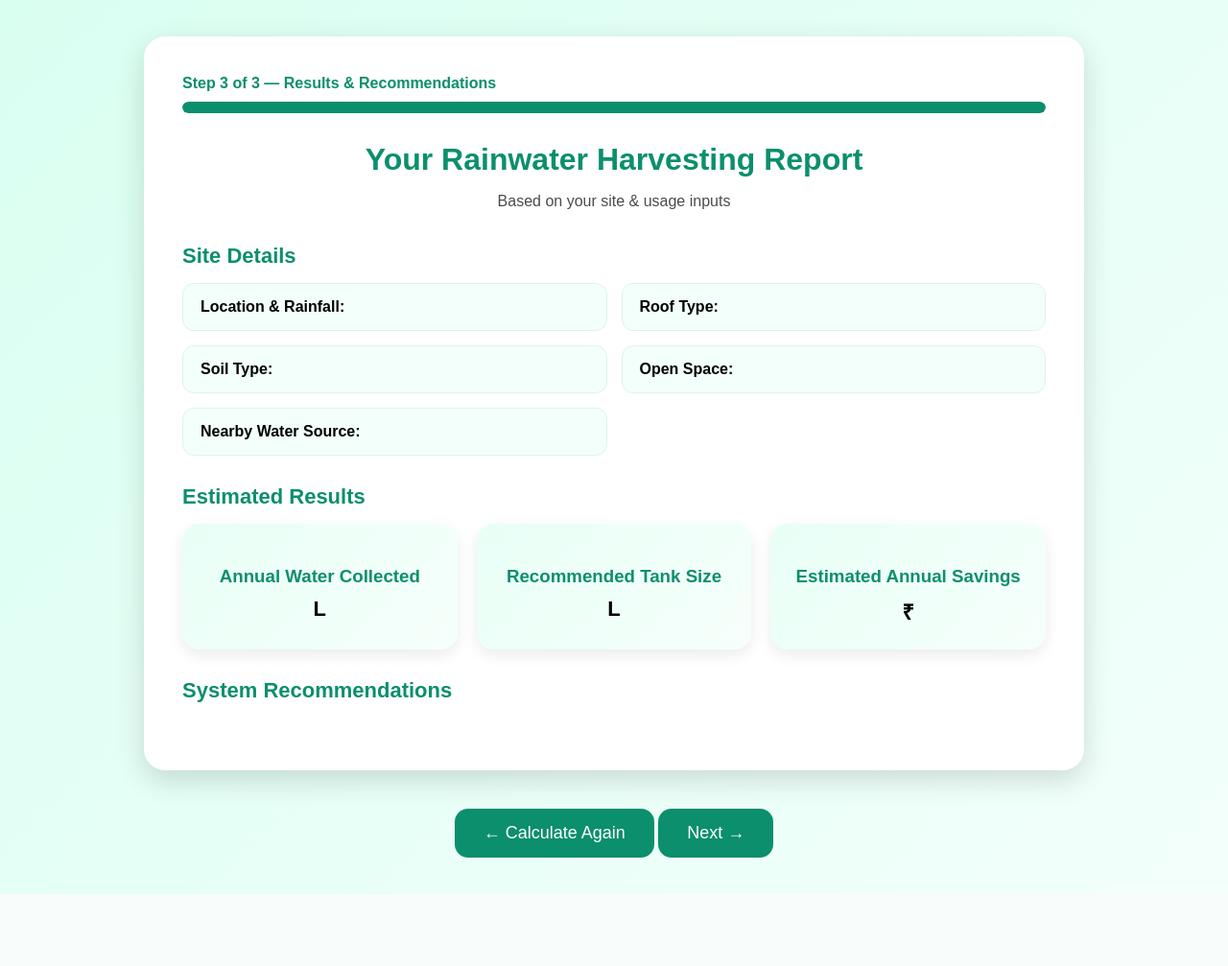
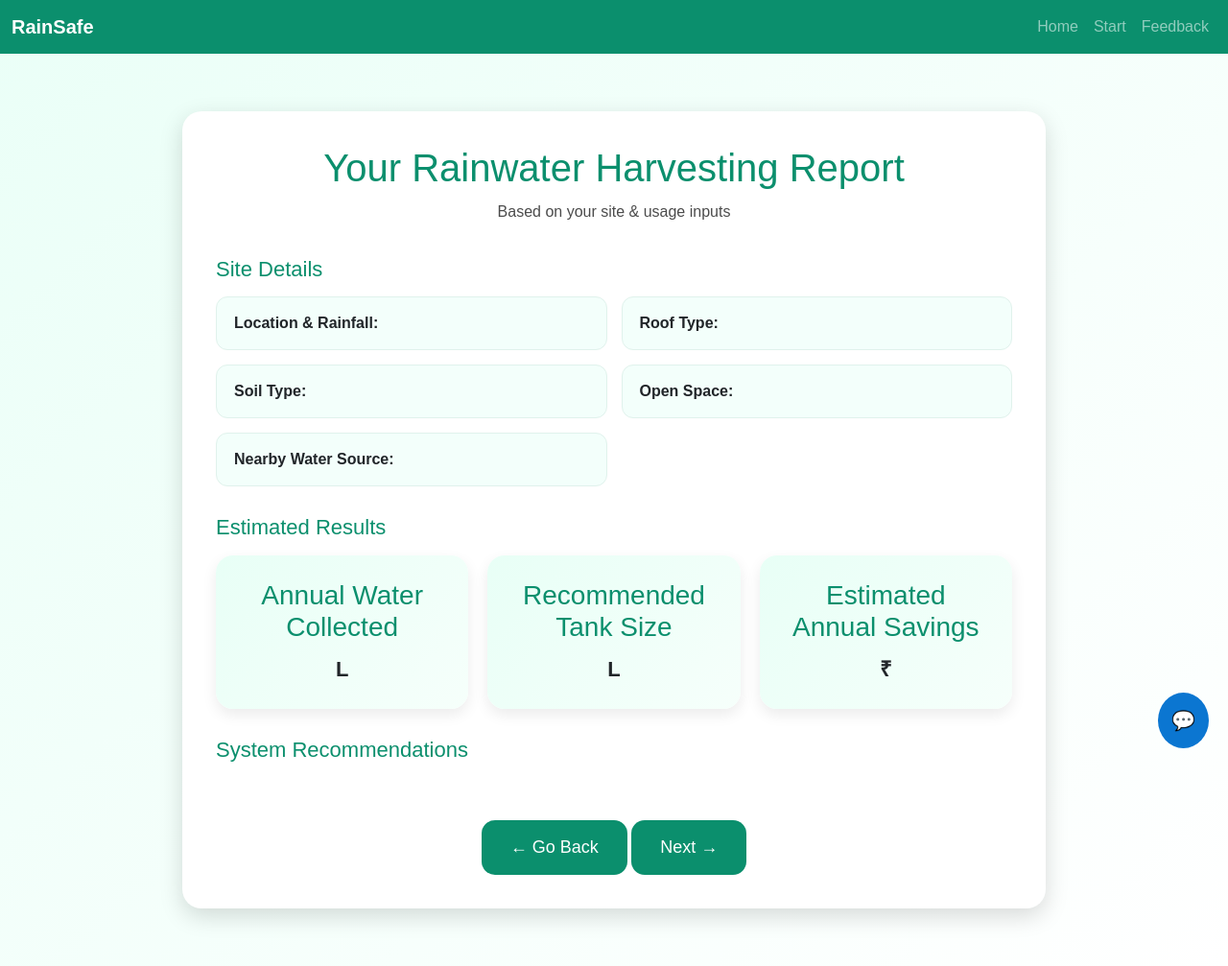
Before and after one commit to aaditya7807/RainSafe, a Flask app: template templates/result.html in a window 1280 px wide. Shown: the whole page at 96% size. Before the commit the page ends 932 px from the top, so only its background shows below. Run offline with Flask 3, Linux system fonts and the light colour scheme; the template is opened without the code that fills it, so the values that code supplies are empty.

Commit message:
final update result.html

```diff
--- a/templates/result.html
+++ b/templates/result.html
@@ -5,134 +5,65 @@
 <title>RainSafe — Results</title>
 <meta name="viewport" content="width=device-width,initial-scale=1">
 
+<link href="https://cdn.jsdelivr.net/npm/bootstrap@5.3.0/dist/css/bootstrap.min.css" rel="stylesheet">
+
 <style>
 body{
     font-family:Poppins, Arial, sans-serif;
-    background:linear-gradient(135deg,#d9fff1,#f3fffb);
-    padding:30px;
+    background:linear-gradient(135deg,#eafff7,#ffffff);
+    margin:0;
+    padding:0;
 }
 
 .container{
     max-width:900px;
-    margin:auto;
+    margin:60px auto;   /* space BELOW navbar */
     background:white;
-    padding:40px;
-    border-radius:22px;
-    box-shadow:0 10px 30px rgba(0,0,0,0.15);
+    padding:35px;
+    border-radius:20px;
+    box-shadow:0 8px 25px rgba(0,0,0,0.15);
 }
-
-h1{
-    text-align:center;
-    color:#0b8f6d;
-    margin-bottom:10px;
+h1{text-align:center;color:#0b8f6d;margin-bottom:10px;}
+.subtitle{text-align:center;color:#4b4b4b;margin-bottom:35px;}
+.section{margin-bottom:30px;}
+.section h2{color:#0b8f6d;font-size:22px;margin-bottom:15px;}
+.info-grid{display:grid;grid-template-columns:1fr 1fr;gap:15px;}
+.info-box{
+    background:#f3fffb;padding:15px 18px;border-radius:12px;border:1px solid #e0f2ec;
 }
-
-.subtitle{
-    text-align:center;
-    color:#4b4b4b;
-    margin-bottom:35px;
-}
-
-.section{
-    margin-bottom:30px;
-}
-
-.section h2{
-    color:#0b8f6d;
-    font-size:22px;
-    margin-bottom:15px;
-}
-
-.info-grid{
-    display:grid;
-    grid-template-columns:1fr 1fr;
-    gap:15px;
-}
-
-.info-box{
-    background:#f3fffb;
-    padding:15px 18px;
-    border-radius:12px;
-    border:1px solid #e0f2ec;
-}
-
-.result-grid{
-    display:grid;
-    grid-template-columns:1fr 1fr 1fr;
-    gap:20px;
-}
-
+.result-grid{display:grid;grid-template-columns:1fr 1fr 1fr;gap:20px;}
 .result-card{
     background:linear-gradient(135deg,#e8fff6,#f6fffb);
-    padding:25px;
-    border-radius:18px;
-    text-align:center;
+    padding:25px;border-radius:18px;text-align:center;
     box-shadow:0 6px 15px rgba(0,0,0,0.08);
 }
-
-.result-card h3{
-    margin-bottom:10px;
-    color:#0b8f6d;
-}
-
-.result-value{
-    font-size:22px;
-    font-weight:600;
-}
-
-.back-btn{
-    display:inline-block;
-    margin-top:40px;
-    padding:15px 30px;
-    background:#0b8f6d;
-    color:white;
-    border-radius:14px;
-    text-decoration:none;
-    font-size:18px;
-}
-
-.back-btn:hover{
-    background:#0aa37b;
-}
-    /* ===== Progress Indicator ===== */
-
-.progress-wrapper{
-    margin-bottom:30px;
-}
-
-.progress-text{
-    font-weight:600;
-    color:#0b8f6d;
-    margin-bottom:10px;
-}
-
-.progress-bar{
-    width:100%;
-    height:12px;
-    background:#e0f2ec;
-    border-radius:10px;
-    overflow:hidden;
-}
-
-.progress-fill{
-    height:100%;
-    background:#0b8f6d;
-    border-radius:10px;
-}
-
+.result-card h3{margin-bottom:10px;color:#0b8f6d;}
+.result-value{font-size:22px;font-weight:600;}
+.back-btn{display:inline-block;margin-top:30px;padding:15px 30px;background:#0b8f6d;color:white;border-radius:14px;text-decoration:none;font-size:18px;}
+.back-btn:hover{background:#0aa37b;}
 </style>
 </head>
 
 <body>
 
+<nav class="navbar navbar-expand-lg navbar-dark" style="background:#0b8f6d;">
+  <div class="container-fluid">
+    <a class="navbar-brand fw-bold" href="/">RainSafe</a>
+    <button class="navbar-toggler" data-bs-toggle="collapse" data-bs-target="#navMenu">
+      <span class="navbar-toggler-icon"></span>
+    </button>
+    <div class="collapse navbar-collapse" id="navMenu">
+      <ul class="navbar-nav ms-auto">
+        <li class="nav-item"><a class="nav-link" href="/">Home</a></li>
+        <li class="nav-item"><a class="nav-link" href="/input">Start</a></li>
+        <li class="nav-item"><a class="nav-link" href="/feedback">Feedback</a></li>
+      </ul>
+    </div>
+  </div>
+</nav>
+
+
 <div class="container">
-    <div class="progress-wrapper">
-    <div class="progress-text">Step 3 of 3 — Results & Recommendations</div>
-    <div class="progress-bar">
-        <div class="progress-fill" style="width:100%;"></div>
-    </div>
-</div>
-
 
 <h1>Your Rainwater Harvesting Report</h1>
 <p class="subtitle">Based on your site & usage inputs</p>
@@ -182,16 +113,52 @@
 {% endfor %}
 </div>
 
+<div class="text-center mt-3">
+  <a href="/usage" class="back-btn">← Go Back</a>
+  <a href="/feedback" class="back-btn">Next →</a>
 </div>
-
-
-<center>
-<a href="/input" class="back-btn">← Calculate Again</a>
-    <a href="/feedback" class="back-btn">Next →</a>
-
-</center>
 
 </div>
 
+<!-- === Chad Bot === -->
+<style>
+#chat-btn{position:fixed;bottom:20px;right:20px;background:#0b76d1;color:white;padding:14px;border-radius:50%;cursor:pointer;border:none;font-size:20px;z-index:9999;}
+#chat-box{position:fixed;bottom:80px;right:20px;width:340px;background:white;border-radius:10px;border:2px solid #0b76d1;display:none;flex-direction:column;font-family:Poppins,Arial;}
+#chat-box header{background:#0b76d1;color:white;padding:10px;}
+#chat-body{height:280px;overflow-y:auto;padding:10px;}
+</style>
+
+<button id="chat-btn">💬</button>
+<div id="chat-box">
+<header>RainSafe Chad-Bot 🤖💧</header>
+<div id="chat-body"></div>
+<div id="chat-input">
+<input type="text" id="msg" placeholder="Ask about savings, tank, next...">
+<button id="send-btn">Send</button>
+</div></div>
+
+<script>
+const faq=[
+{q:"hello",a:"🎉 You made it! Here’s your water potential report."},
+{q:"annual",a:"Annual water collected depends on roof area × rainfall × runoff efficiency."},
+{q:"tank",a:"Recommended tank size = 15–25% of annual water collected."},
+{q:"savings",a:"Storing rain replaces purchased water & pump fuel 💰"},
+{q:"recommend",a:"Scroll down — see custom suggestions below!"},
+{q:"restart",a:"Go back to Step 1 if you want a new calculation 🌧️"},
+{q:"next",a:"Click NEXT to leave feedback 🙏"}
+];
+const btn=document.getElementById("chat-btn"),box=document.getElementById("chat-box"),
+body=document.getElementById("chat-body"),msg=document.getElementById("msg");
+btn.onclick=()=>box.style.display=box.style.display==="flex"?"none":"flex";
+document.getElementById("send-btn").onclick=reply;
+msg.addEventListener("keypress",e=>{if(e.key==="Enter")reply();});
+function reply(){let t=msg.value.trim().toLowerCase();if(!t)return;
+let m=faq.find(f=>t.includes(f.q));
+print("You",t);print("Bot",m?m.a:"Try: tank, annual, savings, next");msg.value="";body.scrollTop=body.scrollHeight;}
+function print(w,t){body.innerHTML+=`<div><b>${w}:</b> ${t}</div>`;}
+</script>
+
+
+<script src="https://cdn.jsdelivr.net/npm/bootstrap@5.3.0/dist/js/bootstrap.bundle.min.js"></script>
 </body>
 </html>
```
